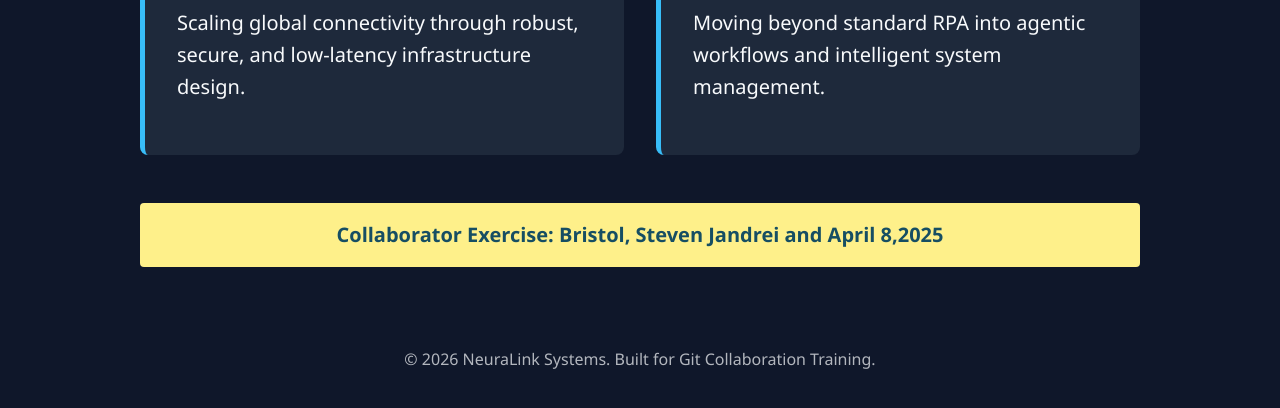
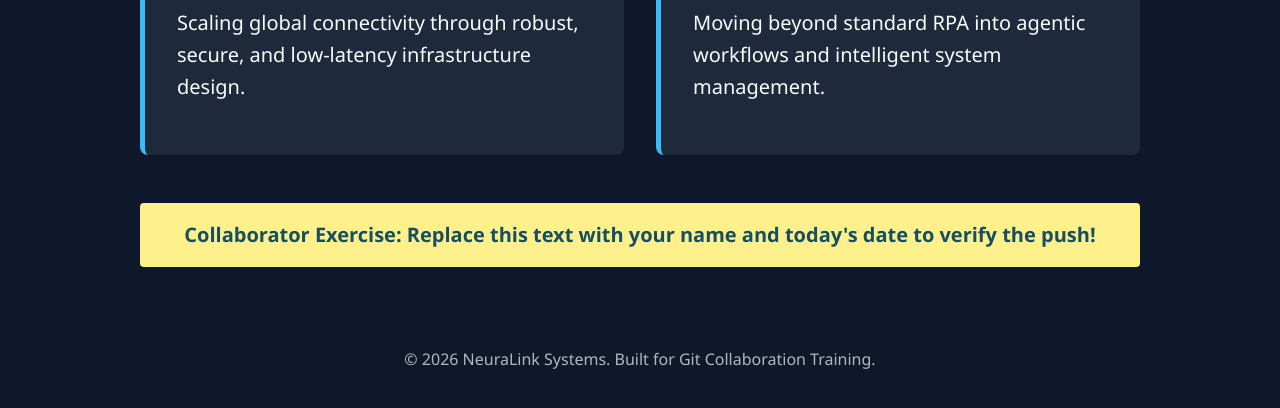
Before and after one commit to hardersiegfridfranlin-lab/Harder_Bristol, a plain HTML site: page index.html in a window 1280 px wide. Shown: the part 596-1004 px from the top of the page. Drawn offline with Linux system fonts and the light colour scheme.

Commit message:
reverted by Siegfrid Franklin Harder

```diff
--- a/index.html
+++ b/index.html
@@ -113,7 +113,7 @@
         </div>
 
         <div class="edit-zone">
-            Collaborator Exercise: Bristol, Steven Jandrei and April 8,2025
+            Collaborator Exercise: Replace this text with your name and today's date to verify the push!
         </div>
     </div>
 
```
